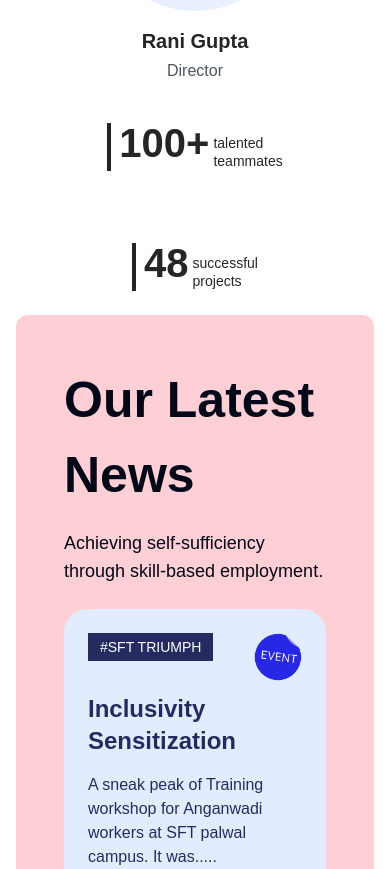
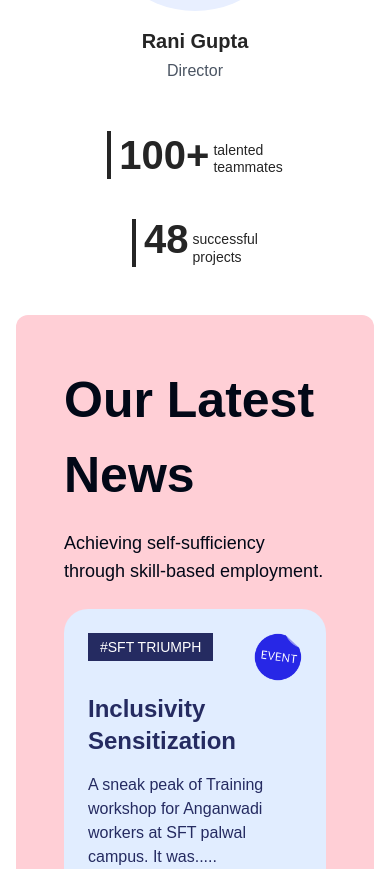
Before and after one commit to Shujaulislam/Shaurya-foundation, a Next.js app: page / in a window 390 px wide. Shown: the part 6256-7125 px from the top of the page. Built offline with nearby package versions, Linux system fonts and the light colour scheme.

Commit message:
minue changes home page

```diff
--- a/src/app/page.tsx
+++ b/src/app/page.tsx
@@ -520,10 +520,10 @@ export default function Home() {
       </section>
 
       {/* Stats Section */}
-      <section className="mt-6 sm:mt-8 lg:mt-20 xl:mt-24 mb-6 sm:mb-8 md:mb-12 lg:mb-16 xl:mb-20 flex justify-center">
-        <div className="flex flex-col sm:flex-row items-center gap-10 sm:gap-16 md:gap-24 lg:gap-48">
+      <section className="mt-12 sm:mt-8 lg:mt-20 xl:mt-24 mb-12 sm:mb-8 md:mb-12 lg:mb-16 xl:mb-20 flex justify-center">
+        <div className="flex flex-col sm:flex-row items-center gap-2 sm:gap-16 md:gap-24 lg:gap-48">
           {/* First stat item */}
-          <div className="flex items-start">
+          <div className="flex items-center">
             <div className="w-1 h-12 sm:h-16 md:h-20 bg-[#252525] mr-2 sm:mr-3 md:mr-4"></div>
             <div className="flex items-baseline">
               <span className="text-[40px] sm:text-[60px] md:text-[75px] lg:text-[90px] font-bold text-[#252525] leading-none">
@@ -533,7 +533,7 @@ export default function Home() {
                 +
               </span>
             </div>
-            <div className="mt-3 sm:mt-5 md:mt-8 ml-1 sm:ml-2">
+            <div className="mt-2 sm:mt-5 md:mt-8 ml-1 sm:ml-2">
               <span className="text-[14px] sm:text-[16px] md:text-[18px] lg:text-[22px] text-[#252525] font-medium leading-tight block">
                 talented
               </span>
@@ -737,6 +737,7 @@ export default function Home() {
           ))}
         </div>
       </section>
+
     </main>
   );
 }
```
